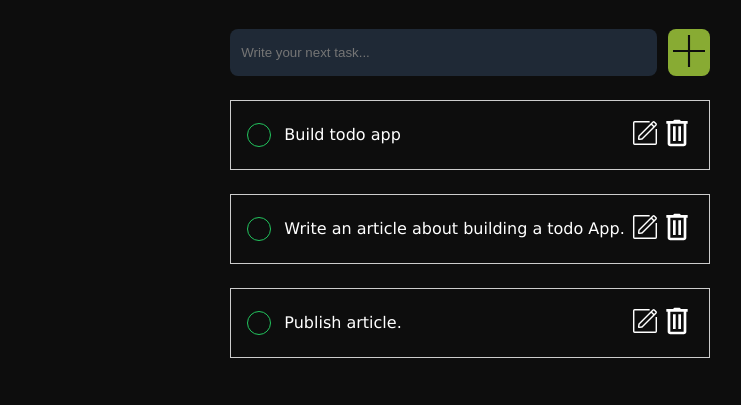
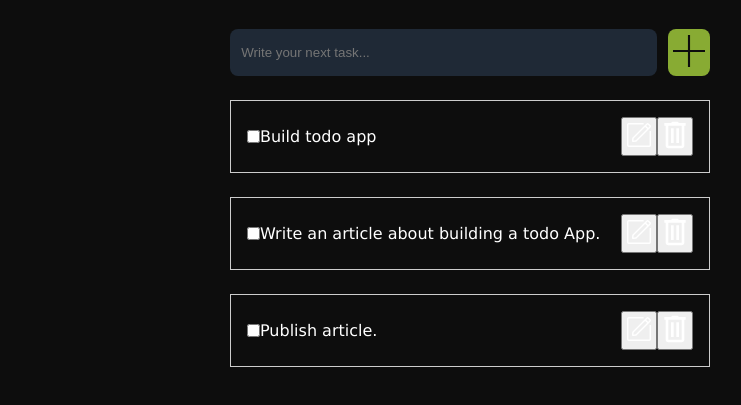
Before and after one commit to Samiraarepo/ToDoList, a website built with Vite: page vite-project/index.html in a window 1280 px wide. Shown: the part 311-716 px from the top of the page, without its empty margins (170-911 px from the left). Built offline with nearby package versions, Linux system fonts and the light colour scheme.

Commit message:
changed input type button to input type check box.

```diff
--- a/vite-project/index.html
+++ b/vite-project/index.html
@@ -16,8 +16,7 @@
       <h1>
         <span class="icon_tick">
 
-          <svg xmlns="http://www.w3.org/2000/svg"
-            viewBox="0 0 448 512"><!--!Font Awesome Free 6.6.0 by @fontawesome - https://fontawesome.com License - https://fontawesome.com/license/free Copyright 2024 Fonticons, Inc.-->
+          <svg xmlns="http://www.w3.org/2000/svg" viewBox="0 0 448 512">
             <path
               d="M64 32C28.7 32 0 60.7 0 96L0 416c0 35.3 28.7 64 64 64l320 0c35.3 0 64-28.7 64-64l0-320c0-35.3-28.7-64-64-64L64 32zM337 209L209 337c-9.4 9.4-24.6 9.4-33.9 0l-64-64c-9.4-9.4-9.4-24.6 0-33.9s24.6-9.4 33.9 0l47 47L303 175c9.4-9.4 24.6-9.4 33.9 0s9.4 24.6 0 33.9z" />
           </svg></span>
@@ -35,9 +34,9 @@
         </span>
       </section>
       <section class="tasks next_task">
-        <form action="">
-          <input id="input_task" type="text" placeholder="Write your next task...">
-          <button id="add_btn">
+        <form action="#">
+          <input id="input_task" type="text" placeholder="Write your next task..." required>
+          <button id="add_btn" aria-label="Add Task">
             <svg fill="#0d0d0d" height="32px" width="32px" version="1.1" id="Layer_1" xmlns="http://www.w3.org/2000/svg"
               xmlns:xlink="http://www.w3.org/1999/xlink" viewBox="0 0 455 455" xml:space="preserve" stroke="#ffffff"
               stroke-width="0.00455">
@@ -55,13 +54,14 @@
         <ul id="list_items">
           <li class="item">
             <div class="left_task">
-              <input id="stroke" type="button">
+              <input type="checkbox" id="task1" class="checkbox" />
+              <label for="task1" class="task-label"></label>
               <p class="strikethrough">
                 Build todo app
               </p>
             </div>
             <div class="right_icons">
-              <a href="#">
+              <button aria-label="Edit task">
                 <svg width="32px" height="32px" viewBox="-1.28 -1.28 66.56 66.56" xmlns="http://www.w3.org/2000/svg"
                   stroke-width="3" stroke="#ffffff" fill="none">
                   <g id="SVGRepo_bgCarrier" stroke-width="0"></g>
@@ -75,8 +75,8 @@
                     <line x1="44.87" y1="13.04" x2="50.9" y2="19.24"></line>
                   </g>
                 </svg>
-              </a>
-              <a href="#">
+              </button>
+              <button aria-label="Delete Task">
                 <svg xmlns="http://www.w3.org/2000/svg" x="0px" y="0px" width="32" height="32" viewBox="0,0,256,256">
                   <g fill="#ffffff" fill-rule="nonzero" stroke="none" stroke-width="1" stroke-linecap="butt"
                     stroke-linejoin="miter" stroke-miterlimit="10" stroke-dasharray="" stroke-dashoffset="0"
@@ -89,7 +89,7 @@
                     </g>
                   </g>
                 </svg>
-              </a>
+              </button>
 
 
             </div>
@@ -98,14 +98,15 @@
 
           <li class="item">
             <div class="left_task">
-              <input id="stroke" type="button">
+              <input type="checkbox" id="task2" class="checkbox" />
+              <label for="task2" class="task-label"></label>
 
               <p class="strikethrough">
                 Write an article about building a todo App.
               </p>
             </div>
             <div class="right_icons">
-              <a href="#">
+              <button aria-label="Edit task">
                 <svg width="32px" height="32px" viewBox="-1.28 -1.28 66.56 66.56" xmlns="http://www.w3.org/2000/svg"
                   stroke-width="3" stroke="#ffffff" fill="none">
                   <g id="SVGRepo_bgCarrier" stroke-width="0"></g>
@@ -119,8 +120,8 @@
                     <line x1="44.87" y1="13.04" x2="50.9" y2="19.24"></line>
                   </g>
                 </svg>
-              </a>
-              <a href="#">
+              </button>
+              <button aria-label="Delete Task">
                 <svg xmlns="http://www.w3.org/2000/svg" x="0px" y="0px" width="32" height="32" viewBox="0,0,256,256">
                   <g fill="#ffffff" fill-rule="nonzero" stroke="none" stroke-width="1" stroke-linecap="butt"
                     stroke-linejoin="miter" stroke-miterlimit="10" stroke-dasharray="" stroke-dashoffset="0"
@@ -133,7 +134,7 @@
                     </g>
                   </g>
                 </svg>
-              </a>
+              </button>
 
 
             </div>
@@ -142,13 +143,14 @@
 
           <li class="item">
             <div class="left_task">
-              <input id="stroke" type="button">
+              <input type="checkbox" id="task3" class="checkbox" />
+              <label for="task3" class="task-label"></label>
               <p class="strikethrough">
                 Publish article.
               </p>
             </div>
             <div class="right_icons">
-              <a href="#">
+              <button aria-label="Edit task">
                 <svg width="32px" height="32px" viewBox="-1.28 -1.28 66.56 66.56" xmlns="http://www.w3.org/2000/svg"
                   stroke-width="3" stroke="#ffffff" fill="none">
                   <g id="SVGRepo_bgCarrier" stroke-width="0"></g>
@@ -162,8 +164,8 @@
                     <line x1="44.87" y1="13.04" x2="50.9" y2="19.24"></line>
                   </g>
                 </svg>
-              </a>
-              <a href="#">
+              </button>
+              <button aria-label="Delete task">
                 <svg xmlns="http://www.w3.org/2000/svg" x="0px" y="0px" width="32" height="32" viewBox="0,0,256,256">
                   <g fill="#ffffff" fill-rule="nonzero" stroke="none" stroke-width="1" stroke-linecap="butt"
                     stroke-linejoin="miter" stroke-miterlimit="10" stroke-dasharray="" stroke-dashoffset="0"
@@ -176,7 +178,7 @@
                     </g>
                   </g>
                 </svg>
-              </a>
+              </button>
 
 
             </div>
```
